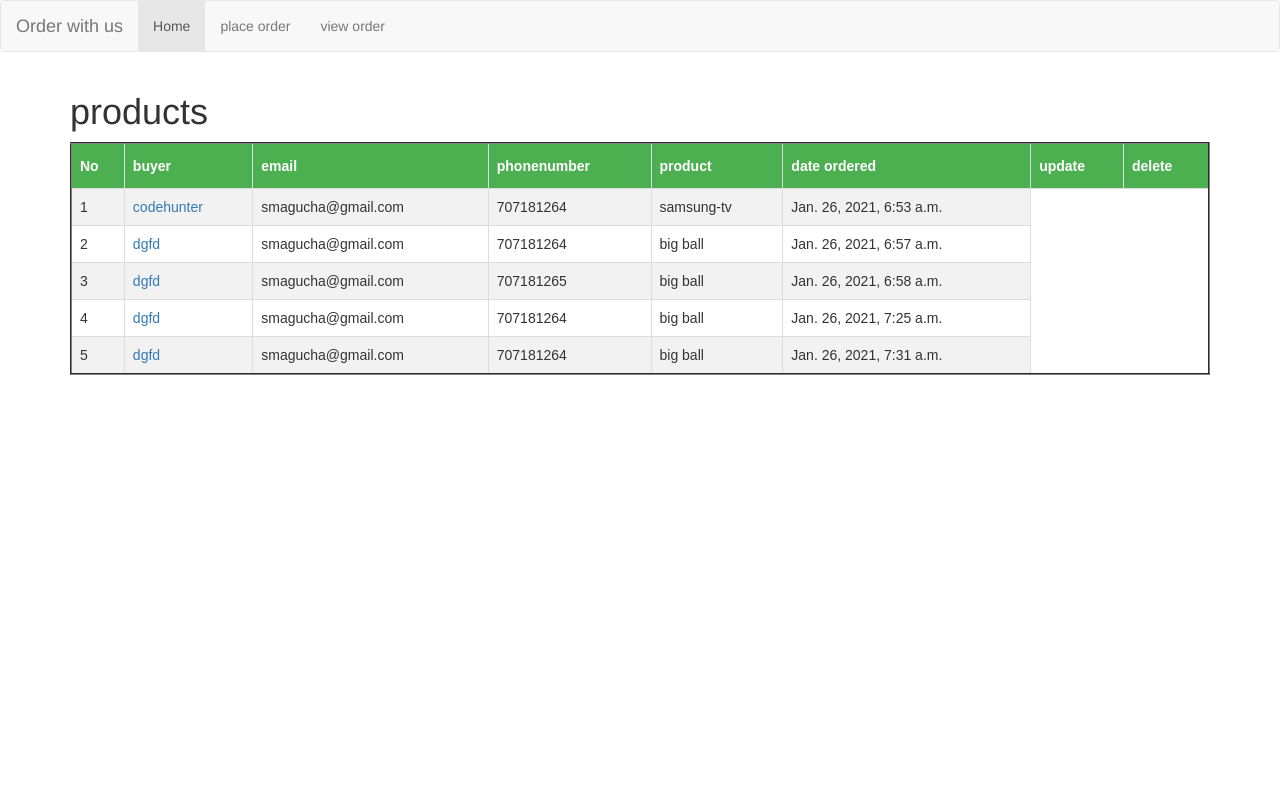
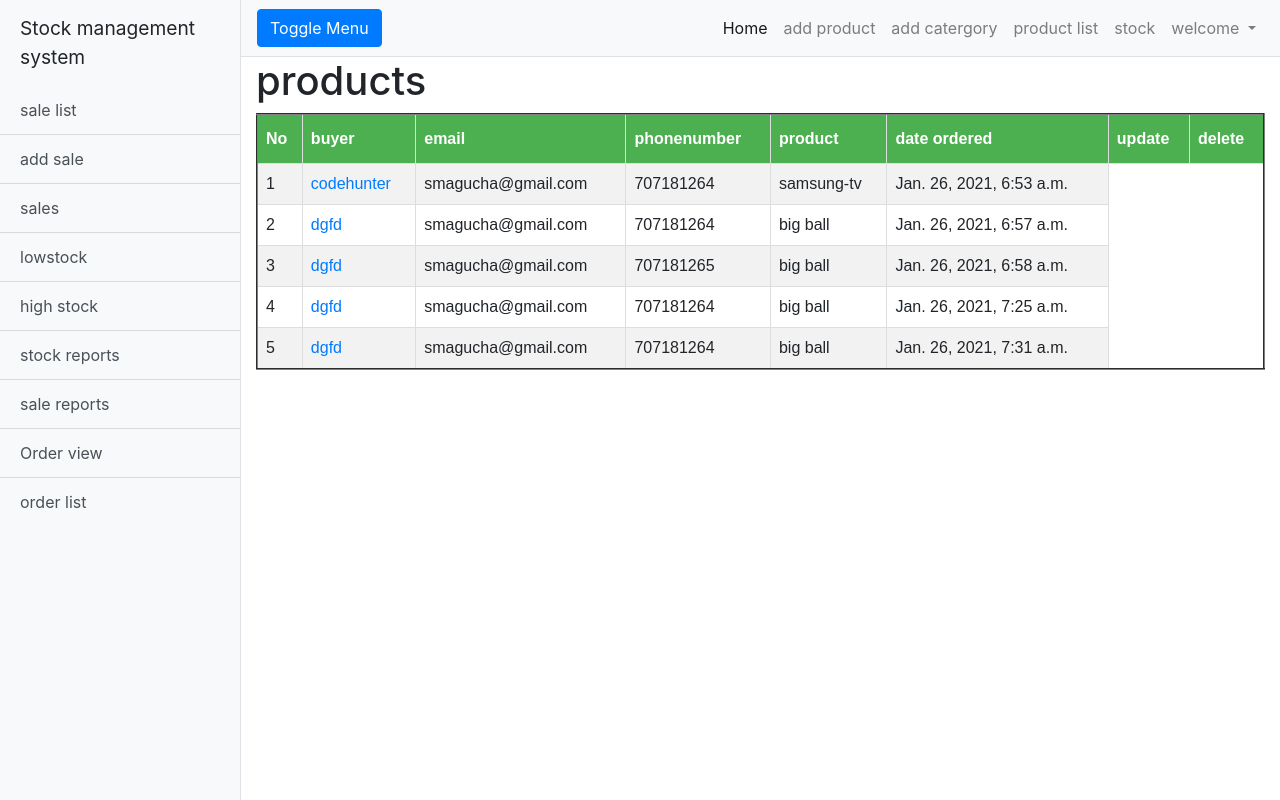
Before and after one commit to smagucha/stockmanagement, a Django app: page /orderlist in a window 1280 px wide. Run offline with Django 3.2, Linux system fonts and the light colour scheme; data comes from the database, SQL or seed files in the repository; some libraries are stand-ins or nearby versions.

Commit message:
adding order to main

```diff
--- a/goodies/templates/goodies/base.html
+++ b/goodies/templates/goodies/base.html
@@ -31,6 +31,10 @@
         <a href="highstock" class="list-group-item list-group-item-action bg-light">high stock</a>
         <a href="reports" class="list-group-item list-group-item-action bg-light"> stock reports</a>
         <a href="salereport" class="list-group-item list-group-item-action bg-light"> sale reports</a>
+         <a href="Orderview" class="list-group-item list-group-item-action bg-light">Order view</a>
+        <a href="orderlist" class="list-group-item list-group-item-action bg-light">order list</a>
+        <!--<a href="order/<int:pk>" class="list-group-item list-group-item-action bg-light"> stock reports</a>
+        <a href="salereport" class="list-group-item list-group-item-action bg-light"> sale reports</a> -->
       </div>
     </div>
     <!-- /#sidebar-wrapper -->
--- a/order/templates/order/base.html
+++ /dev/null
@@ -1,33 +0,0 @@
-<!DOCTYPE html>
-<html lang="en">
-<head>
-  <title>order page</title>
-  <meta charset="utf-8">
-  <meta name="viewport" content="width=device-width, initial-scale=1">
-  <link rel="stylesheet" href="https://maxcdn.bootstrapcdn.com/bootstrap/3.4.1/css/bootstrap.min.css">
-  <script src="https://maxcdn.bootstrapcdn.com/bootstrap/3.4.1/js/bootstrap.min.js"></script>
-</head>
-<body>
-
-<nav class="navbar navbar-default">
-  <div class="container-fluid">
-    <div class="navbar-header">
-      <a class="navbar-brand" href="#">Order with us</a>
-    </div>
-    <ul class="nav navbar-nav">
-      <li class="active"><a href="#">Home</a></li>
-      <li><a href="Orderview">place order</a></li>
-      <li><a href="orderlist">view order</a></li>
-      <!--<li><a href="#">update order</a></li>
-      <li><a href="#">delete order</a></li>-->
-    </ul>
-  </div>
-</nav>
-
-<div class="container">
-  {%block content%}
-  {%endblock%}
-</div
-
-</body>
-</html>
--- a/order/templates/order/order_confirm_delete.html
+++ b/order/templates/order/order_confirm_delete.html
@@ -1,4 +1,4 @@
-{%extends 'order/base.html'%}
+{%extends 'goodies/base.html'%}
 {%load static%}
 {% block content %}
 	<form method="post">
--- a/order/templates/order/order_detail.html
+++ b/order/templates/order/order_detail.html
@@ -1,4 +1,4 @@
-{%extends 'order/base.html'%}
+{%extends 'goodies/base.html'%}
 {%block content%}
 	<p><b>name: </b>{{ object.buyer }}</p>
 	<p><b>catergory: </b>{{ object.email }}</p>
--- a/order/templates/order/order_form.html
+++ b/order/templates/order/order_form.html
@@ -1,4 +1,4 @@
-{%extends 'order/base.html'%}
+{%extends 'goodies/base.html'%}
 {% load crispy_forms_tags %}
 {%block content%}
 <form method="post">
--- a/order/templates/order/order_list.html
+++ b/order/templates/order/order_list.html
@@ -1,4 +1,4 @@
-{% extends 'order/base.html' %}
+{% extends 'goodies/base.html' %}
 {%load static%}
 {%block content%}
 <link href="{% static 'vendor/bootstrap/css/table.css' %}" rel="stylesheet">
@@ -21,10 +21,10 @@
 		<td>{{product.product}}</td>
 		<td>{{product.dateordered }}</td>
 		{% if perms.goodies.dateordered  %}
-		<td><a href="updateorder{{ product.get_absolute_url }}update">update</a></td>
+		<td><a href="{{ product.get_absolute_url }}update">update</a></td>
 		{%endif%}
 		{% if perms.goodies.delete_product %}
-		<td><a href="deleteorder{{ product.get_absolute_url }}delete">delete</a></td>
+		<td><a href="{{ product.get_absolute_url }}delete">delete</a></td>
 		{% endif%}
 		</tr>
 		{% empty %}
--- a/order/templates/order/order_update_form.html
+++ b/order/templates/order/order_update_form.html
@@ -1,4 +1,4 @@
-{% extends 'order/base.html' %}
+{% extends 'goodies/base.html' %}
 {% load static %}
 {% load crispy_forms_tags %}
 {%block content%}
--- a/order/urls.py
+++ b/order/urls.py
@@ -1,10 +1,11 @@
 from django.urls import path
 from . import views
-from order.views import Orderview, orderupdate, orderdelete, orderlist,orderdetail
+from order.views import Orderview, orderupdate, orderdelete, orderlist,orderdetail, home
 urlpatterns = [
     path('Orderview',Orderview.as_view()),
-    path('updateorder/<int:pk>/update',orderupdate.as_view()),
-    path('deleteorder/<int:pk>/delete', orderdelete.as_view()),
+    path('order/<int:pk>/update',orderupdate.as_view()),
+    path('order/<int:pk>/delete', orderdelete.as_view()),
     path('orderlist', orderlist.as_view(), name= 'orderlist'),
     path('order/<int:pk>/', orderdetail.as_view(),  name='order-detail'),
+    #path('', home.as_view(), name='home'),
     ]
--- a/order/views.py
+++ b/order/views.py
@@ -3,8 +3,15 @@ from django.views.generic.edit import CreateView,UpdateView, DeleteView
 from django.views.generic.list import ListView
 from django.views.generic.detail import DetailView
 from django.urls import reverse_lazy
+from  django.views import View
+from order.models import order
 
-from order.models import order
+class home(View):
+    def get(self, request):
+        return render(request, 'order/home.html')
+
+
+
 
 class Orderview(CreateView):
     model = order
```
Also changed, not shown: order/templates/order/homepage.html (deleted, +0 -7 lines).
